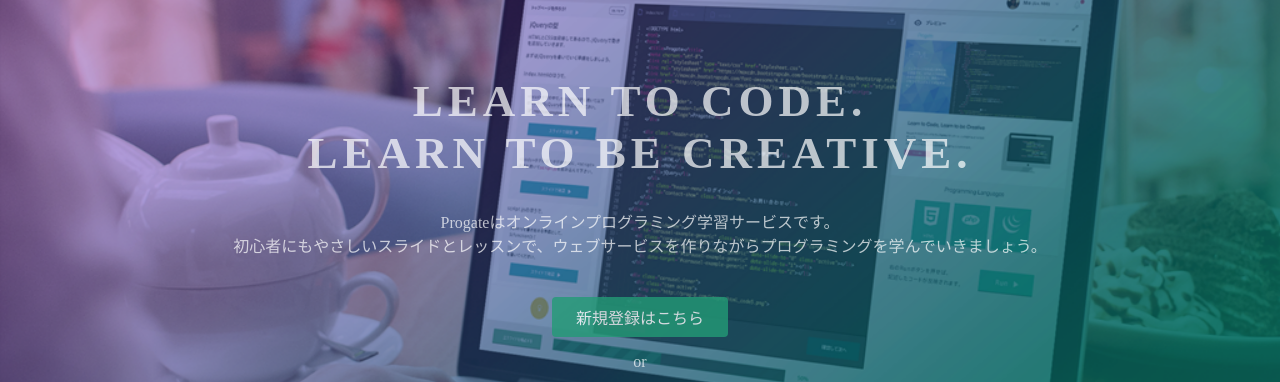
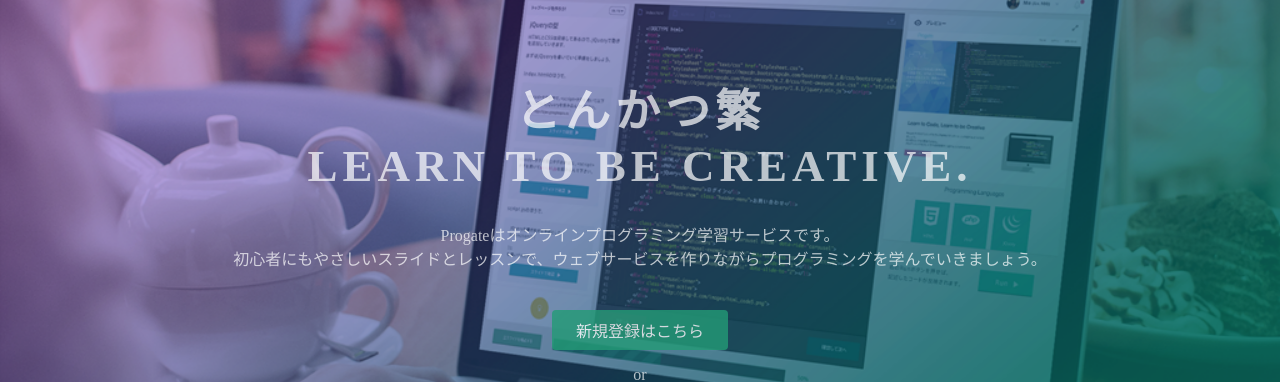
Before and after one commit to meisyoukikaku/meisyoukikaku.github.io, a plain HTML site: page index.html in a window 1280 px wide. Shown: the part 135-517 px from the top of the page. Drawn offline with Linux system fonts and the light colour scheme.

Commit message:
Update index.html

```diff
--- a/index.html
+++ b/index.html
@@ -23,7 +23,7 @@
   </header>
   <div class="top-wrapper">
     <div class="container">
-      <h1>LEARN TO CODE.<br>LEARN TO BE CREATIVE.</h1>
+      <h1>とんかつ繁<br>LEARN TO BE CREATIVE.</h1>
       <p>Progateはオンラインプログラミング学習サービスです。<br>初心者にもやさしいスライドとレッスンで、ウェブサービスを作りながらプログラミングを学んでいきましょう。</p>
       <div class="btn-wrapper">
         <a href="#" class="btn signup">新規登録はこちら</a>
```
